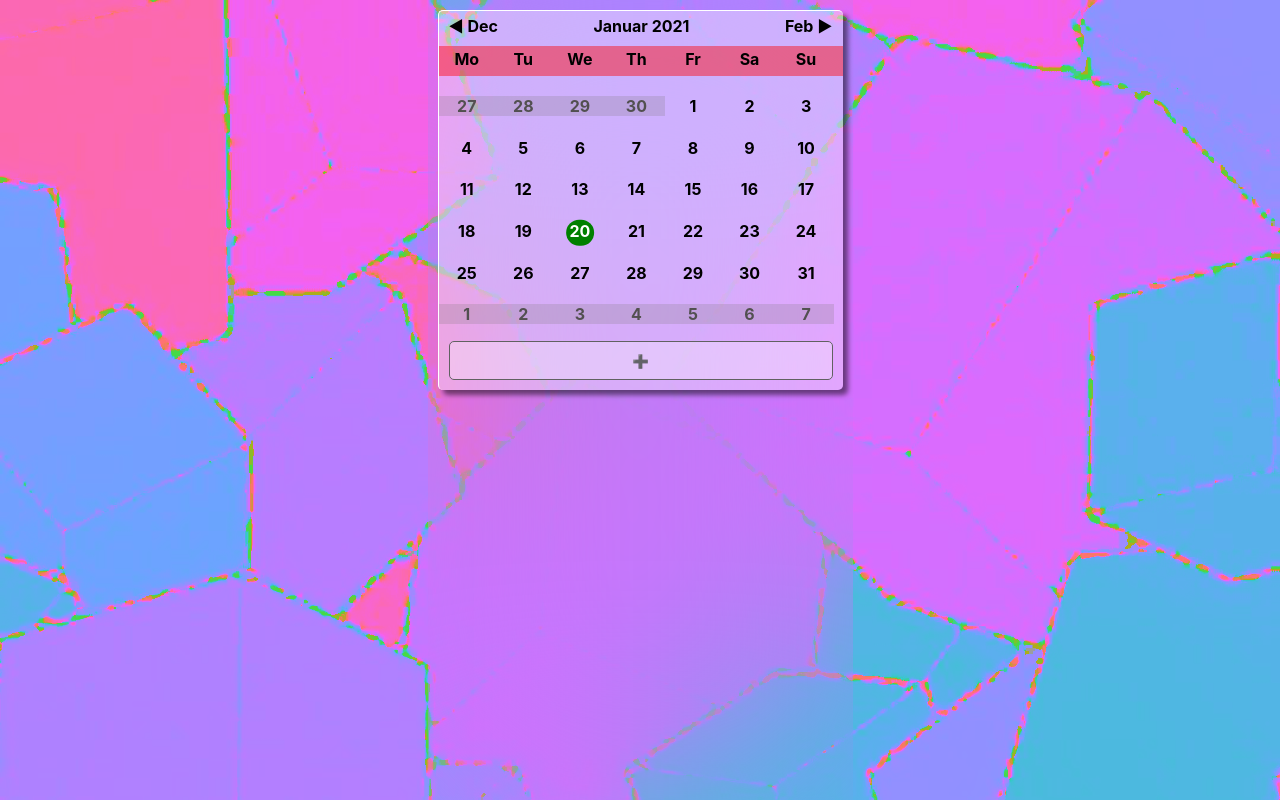
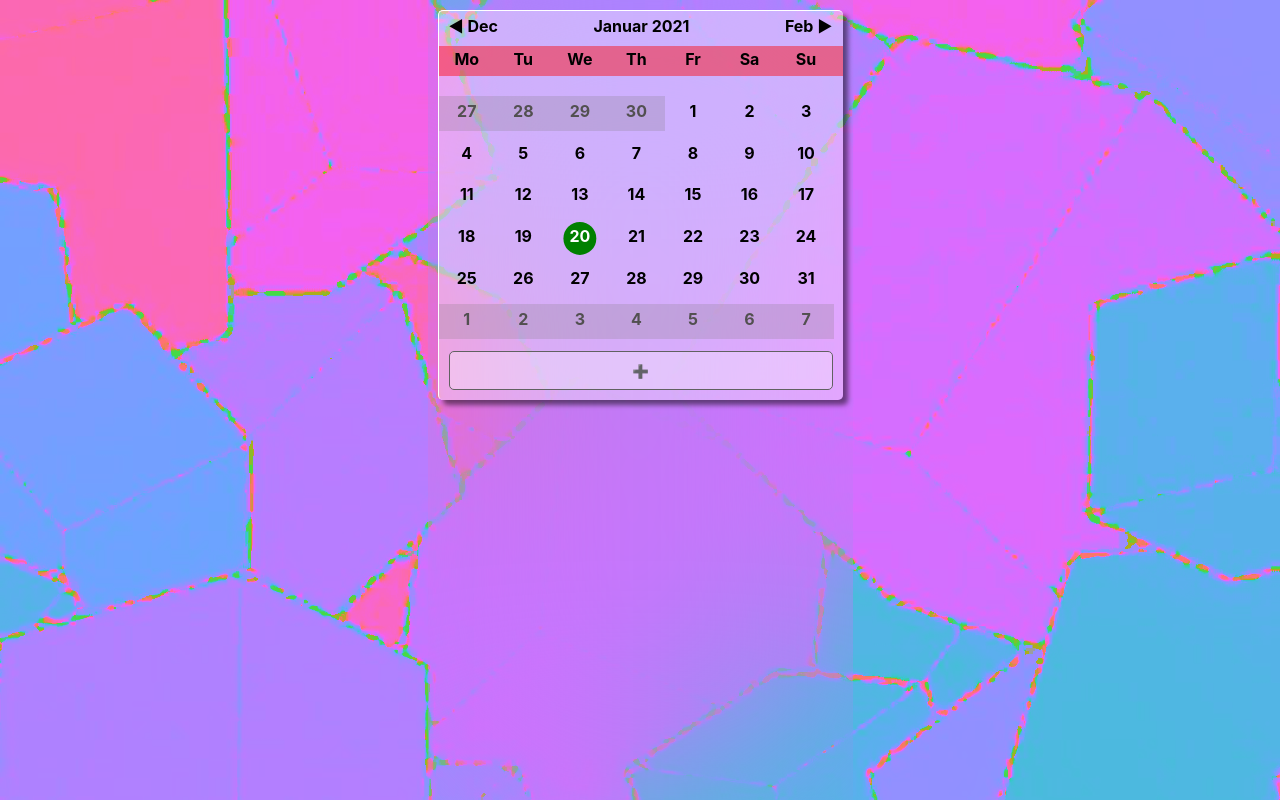
Before and after one commit to PaulBarkhov/javascript-website, a plain HTML site: page index.html in a window 1280 px wide. Drawn offline with Linux system fonts and the light colour scheme.

Commit message:
Add files via upload

```diff
--- a/scripts/script.js
+++ b/scripts/script.js
@@ -105,7 +105,6 @@ document.addEventListener("DOMContentLoaded", () => {
     }
 
     addButton.addEventListener("click", () => {
-
         main.classList.toggle("hide");
         add__task__window__wrapper.classList.toggle("hide");
         set__task__name.classList.toggle("hide");
@@ -128,7 +127,6 @@ document.addEventListener("DOMContentLoaded", () => {
         }
 
         date = day + "." + month;
-
     });
 
     closeButton.addEventListener("click", () => {
--- a/style/style.css
+++ b/style/style.css
@@ -446,7 +446,7 @@ a {
 }
 
 .calendarFooter {
-    margin-top: -15px;
+    margin-top: -5px;
     text-align: center;
 
     padding: 10px;
@@ -482,25 +482,10 @@ a {
 .calendar__activeDay {
     color: white;
     position: relative;
-    /* background: green;
-    border-radius: 45px;
-    color: white; */
+    background-color: green;
+    clip-path: circle(35% at 50% 50%);
+
 }
-
-.calendar__activeDay::after {
-    display: inline-block;
-    content: '';
-    position: absolute;
-    left: 0;
-    z-index: -1;
-    background-color: green;
-    width: 50%;
-    height: 130%;
-    border-radius: 45px;
-    transform: translate(50%, -5%);
-}
-
-
 
 .calendar__weekdays {
     background-color: rgba(255, 0, 0, 0.438);
@@ -529,7 +514,8 @@ a {
 }
 
 .days div {
-    height: 20px;
+    max-height: 25px;
+    padding: 5px 0;
     width: 14%;
 }
 
```
